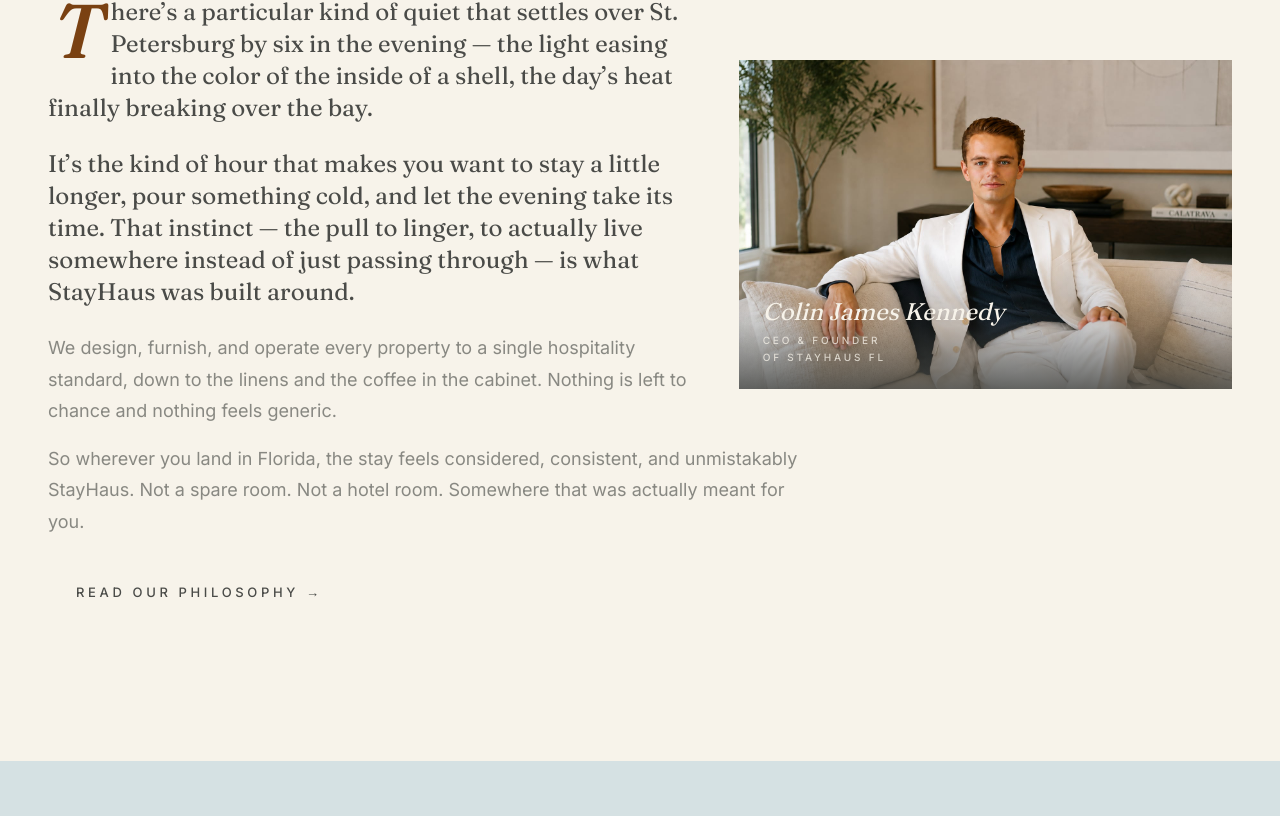
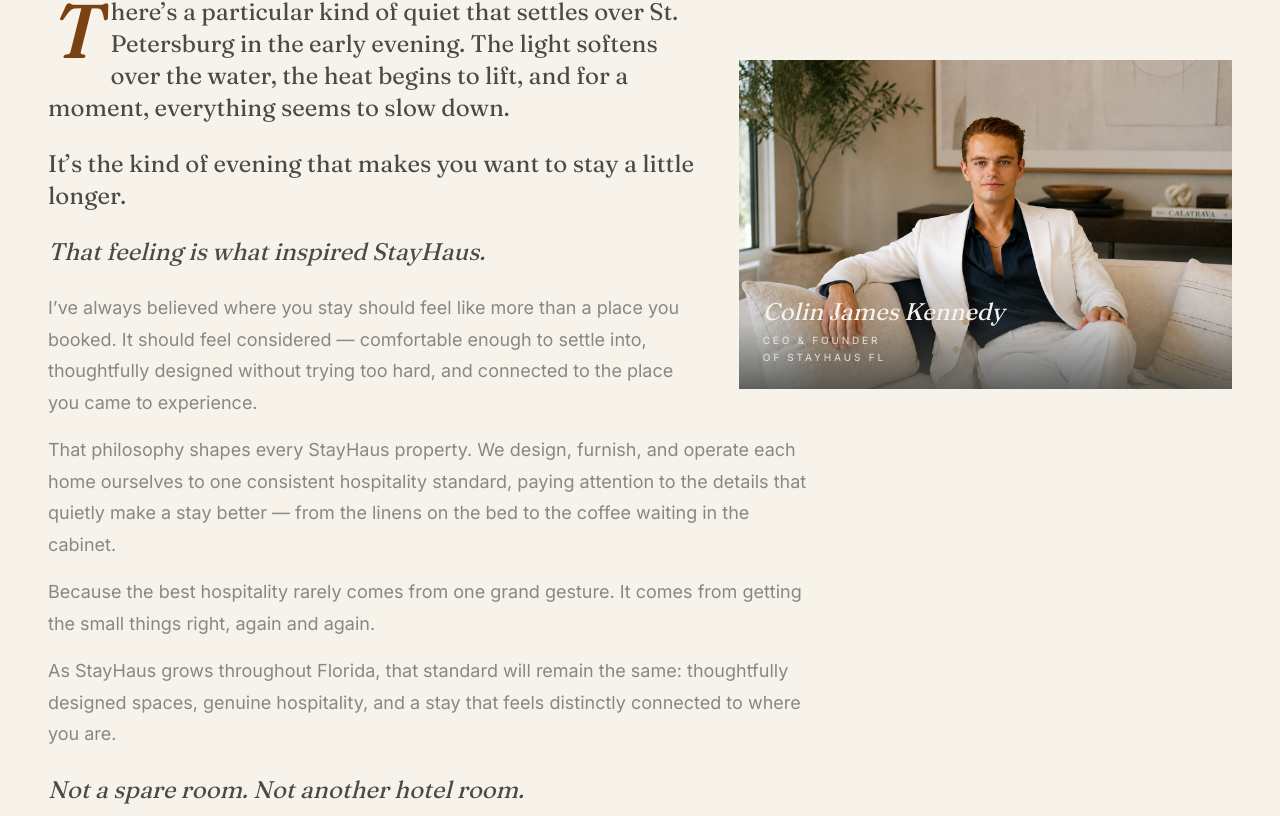
Before and after one commit to colinkennedy777/stayhaus, a Next.js app: page / in a window 1280 px wide. Shown: the part 1004-1820 px from the top of the page. Built offline with nearby package versions, Linux system fonts and the light colour scheme.

Commit message:
Philosophy: replace copy with founder-voiced narrative
Swaps the section's four paragraphs for the longer, first-person
philosophy statement, with italic emphasis lines marking the
narrative's turns ("That feeling is what inspired StayHaus.", the
closing lines) to keep the added length readable.

```diff
--- a/app/page.tsx
+++ b/app/page.tsx
@@ -128,25 +128,42 @@ export default function HomePage() {
 
           <Reveal className="max-w-3xl">
             <p className="drop-cap font-display text-xl sm:text-2xl leading-[1.6] text-ink">
-              There&rsquo;s a particular kind of quiet that settles over St. Petersburg by six in
-              the evening — the light easing into the color of the inside of a shell, the day&rsquo;s
-              heat finally breaking over the bay.
+              There&rsquo;s a particular kind of quiet that settles over St. Petersburg in the
+              early evening. The light softens over the water, the heat begins to lift, and for
+              a moment, everything seems to slow down.
             </p>
             <p className="mt-6 font-display text-xl sm:text-2xl leading-[1.6] text-ink">
-              It&rsquo;s the kind of hour that makes you want to stay a little longer, pour
-              something cold, and let the evening take its time. That instinct — the pull to
-              linger, to actually live somewhere instead of just passing through — is what
-              StayHaus was built around.
+              It&rsquo;s the kind of evening that makes you want to stay a little longer.
+            </p>
+            <p className="mt-6 font-display italic text-xl sm:text-2xl leading-[1.6] text-ink">
+              That feeling is what inspired StayHaus.
             </p>
             <p className="mt-6 text-lg leading-[1.75] text-ink-soft/75">
-              We design, furnish, and operate every property to a single hospitality standard,
-              down to the linens and the coffee in the cabinet. Nothing is left to chance and
-              nothing feels generic.
+              I&rsquo;ve always believed where you stay should feel like more than a place you
+              booked. It should feel considered — comfortable enough to settle into,
+              thoughtfully designed without trying too hard, and connected to the place you came
+              to experience.
             </p>
             <p className="mt-4 text-lg leading-[1.75] text-ink-soft/75">
-              So wherever you land in Florida, the stay feels considered, consistent, and
-              unmistakably StayHaus. Not a spare room. Not a hotel room. Somewhere that was
-              actually meant for you.
+              That philosophy shapes every StayHaus property. We design, furnish, and operate
+              each home ourselves to one consistent hospitality standard, paying attention to
+              the details that quietly make a stay better — from the linens on the bed to the
+              coffee waiting in the cabinet.
+            </p>
+            <p className="mt-4 text-lg leading-[1.75] text-ink-soft/75">
+              Because the best hospitality rarely comes from one grand gesture. It comes from
+              getting the small things right, again and again.
+            </p>
+            <p className="mt-4 text-lg leading-[1.75] text-ink-soft/75">
+              As StayHaus grows throughout Florida, that standard will remain the same:
+              thoughtfully designed spaces, genuine hospitality, and a stay that feels
+              distinctly connected to where you are.
+            </p>
+            <p className="mt-6 font-display italic text-xl sm:text-2xl leading-[1.6] text-ink">
+              Not a spare room. Not another hotel room.
+            </p>
+            <p className="mt-2 font-display italic text-xl sm:text-2xl leading-[1.6] text-ink">
+              A place made for actually living — even if only for a little while.
             </p>
             <Button href="/about" variant="ghost" className="mt-8 px-0">
               Read Our Philosophy &rarr;
```
